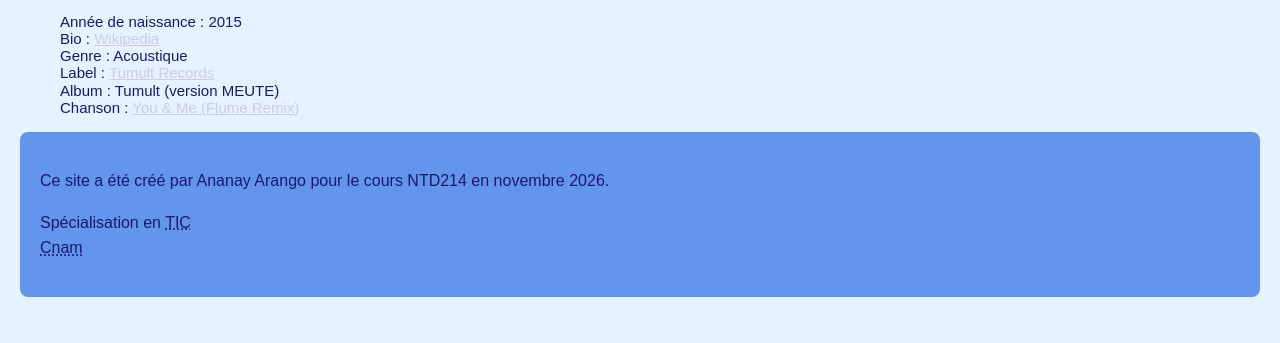
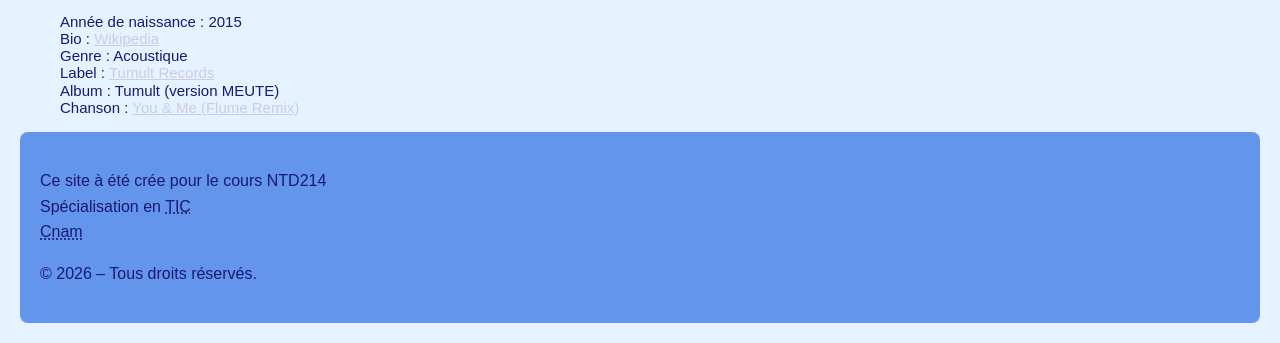
Before and after one commit to f442f9mv2z-tech/mon-site, a plain HTML site: page pages/artistes.html in a window 1280 px wide. Shown: the part 4809-5152 px from the top of the page. Before the commit the page ends 5126 px from the top, so only its background shows below. Drawn offline with Linux system fonts and the light colour scheme.

Commit message:
Update artistes.html

```diff
--- a/pages/artistes.html
+++ b/pages/artistes.html
@@ -384,22 +384,15 @@
 
     </main>
 
-    <footer>
-
-        <p>
-            Ce site a été créé par Ananay Arango pour le cours NTD214 en novembre 2026.
-        </p>
-
-        <p>
-            Spécialisation en
-            <abbr title="Techniques de l'information et de la communication">TIC</abbr>
-            <br>
-            <abbr title="Conservatoire national des arts et métiers">Cnam</abbr>
-        </p>
-
-        <!-- Informations complémentaires à définir (informations légales, par exemple) -->
-
-    </footer>
+        <footer>
+           <p>Ce site à été crée pour le cours NTD214<br>
+           Spécialisation en <abbr title="Techniques de l'information et de la communication"> TIC</abbr><br>
+          <abbr title="Conservatoire national des arts et métiers">
+        Cnam
+    </abbr> </p>
+    <p>© 2026 – Tous droits réservés.</p>
+    <!-- Informations complémentaires à définir (les informations légales par exemple) -->
+        </footer>
 
 </body>
 </html>
```
